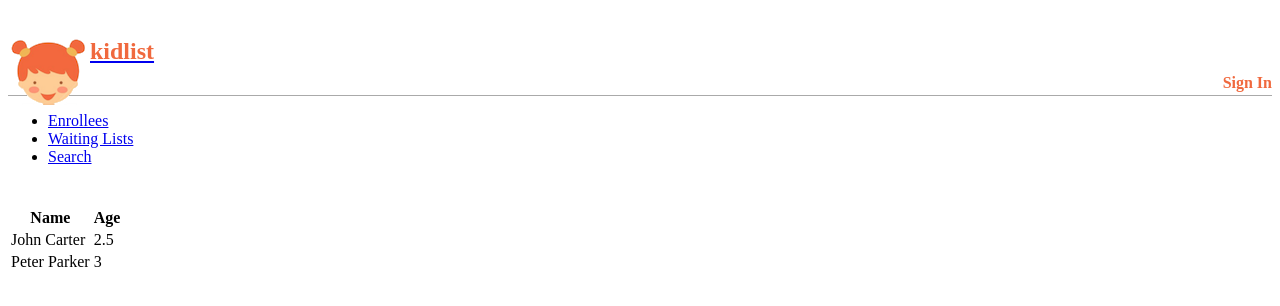
After one commit to uhlissuh/kidlist, a Node server app: template views/dashboard.handlebars in a window 1280 px wide. The commit adds this page. Shown: the top 306 px of the page. Run offline with Node 20, Linux system fonts and the light colour scheme; the template is opened without the code that fills it, so the values that code supplies are empty; some libraries are stand-ins or nearby versions.

Commit message:
start work on dashboard page

```diff
--- a/public/css/styles.css
+++ b/public/css/styles.css
@@ -63,3 +63,7 @@
   z-index: -1;
   background-color: #F88379;
 }
+
+.nav-tabs {
+  margin-bottom: 40px;
+}
--- a/server.js
+++ b/server.js
@@ -18,7 +18,11 @@ app.use(cookieParser(COOKIE_SIGNING_SECRET));
 app.use(express.static('public'));
 
 app.get("/", function(req, res) {
-  res.render('home');
+  if (req.signedCookies["user_id"]) {
+    res.render('dashboard');
+  } else {
+    res.render('home');
+  }
 });
 
 app.get("/join", function(req, res) {
--- /dev/null
+++ b/views/dashboard.handlebars
@@ -0,0 +1,30 @@
+<div class="dashboard-page"></div>
+
+<div class="container">
+
+  <ul class="nav nav-tabs">
+    <li><a href="#">Enrollees</a></li>
+    <li><a href="#">Waiting Lists</a></li>
+    <li><a href="#">Search</a></li>
+  </ul>
+
+  <table class="table table-hover">
+    <thead>
+      <tr>
+        <th>Name</th>
+        <th>Age</th>
+      </tr>
+    </thead>
+    <tbody>
+      <tr>
+        <td>John Carter</td>
+        <td>2.5</td>
+      </tr>
+      <tr>
+        <td>Peter Parker</td>
+        <td>3</td>
+      </tr>
+    </tbody>
+  </table>
+
+</div>
```
